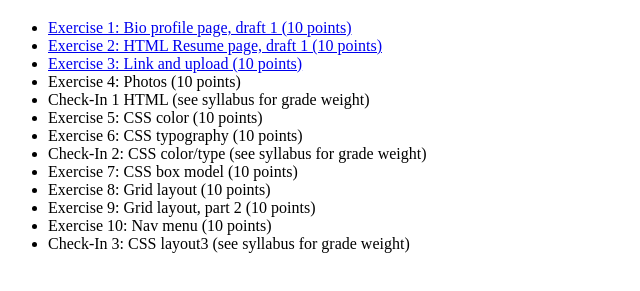
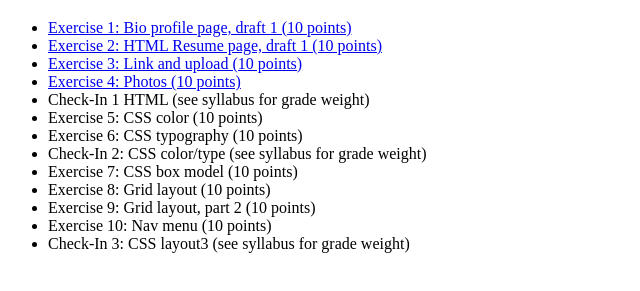
Before and after one commit to julia-bragg/julia-bragg.github.io, a plain HTML site: page exercises/index.html in a window 1280 px wide. Shown: the part 61-352 px from the top of the page, without its empty margins (0-640 px from the left). Drawn offline with Linux system fonts and the light colour scheme.

Commit message:
index.html updated upload

```diff
--- a/exercises/index.html
+++ b/exercises/index.html
@@ -11,7 +11,7 @@
         <li><a href="exercise1.html">Exercise 1: Bio profile page, draft 1 (10 points)</a></li>
         <li><a href="exercise2.html">Exercise 2: HTML Resume page, draft 1 (10 points)</a></li>
         <li><a href="./index.html">Exercise 3: Link and upload (10 points)</a></li>
-        <li>Exercise 4: Photos (10 points)</li>
+        <li><a href="exercise4.html">Exercise 4: Photos (10 points)</a></li>
         <li>Check-In 1 HTML (see syllabus for grade weight)</li>
 
         <li>Exercise 5: CSS color (10 points) </li>
```
